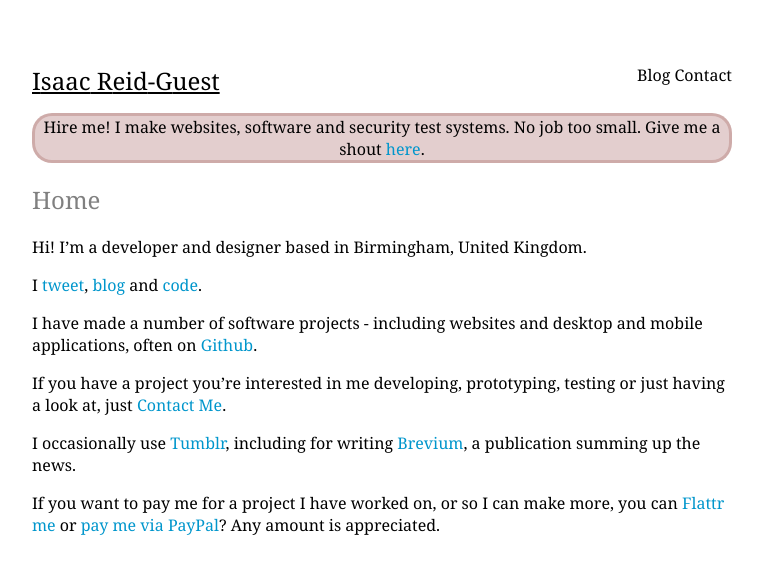
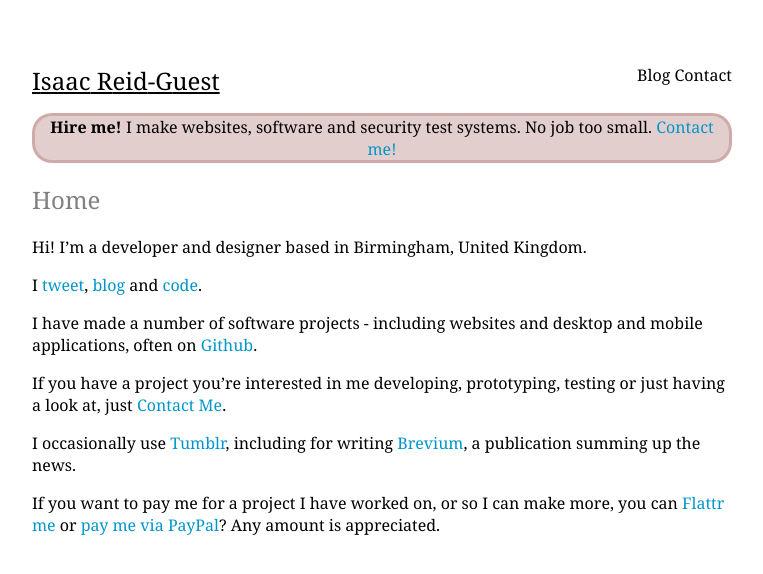
Before and after one commit to ir-g/ir-g.github.io, a Jekyll site: the page built from index.md, in a window 1280 px wide. Shown: the top 574 px of the page, without its empty margins (258-1021 px from the left). Built offline with Jekyll 4.4.1, drawn with Linux system fonts in a browser that asks for light colours.

Commit message:
Update default.html

```diff
--- a/_layouts/default.html
+++ b/_layouts/default.html
@@ -86,7 +86,7 @@ blogmenu:                       {{ blogmenu }}
     background-color: rgba(138, 50, 50, 0.24);
     text-align: center;
     border-radius: 20px;
-    ">Hire me! I make websites, software and security test systems. No job too small. Give me a shout <a href="/contact/">here</a>. </p>{% endunless %}
+    "><b>Hire me!</b> I make websites, software and security test systems. No job too small. <a href="/contact/">Contact me!</a> </p>{% endunless %}
         {{ content }}
         <br>
         </div>
```
